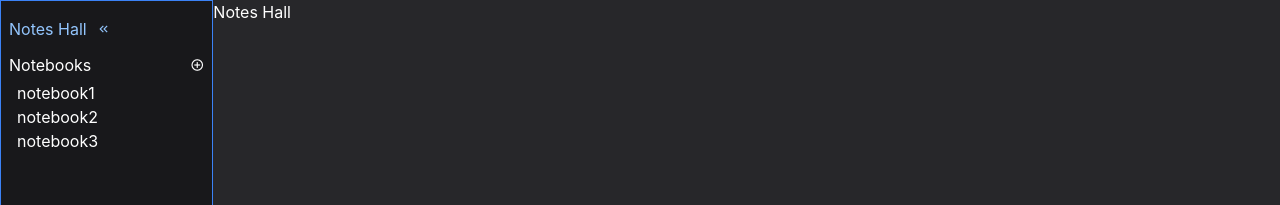
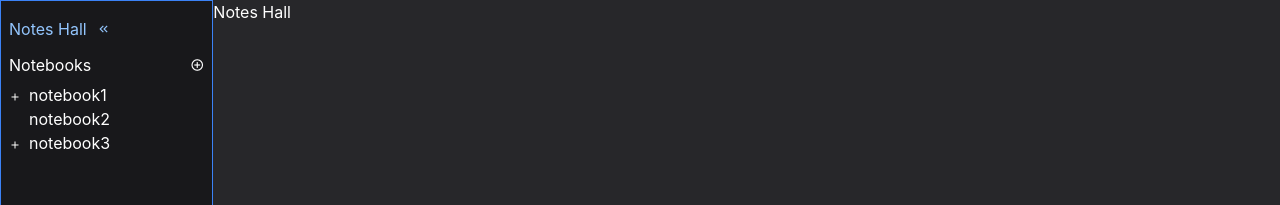
Before and after one commit to daoyzheng/notecraft, a React (Vite) app: page / in a window 1280 px wide. Shown: the top 205 px of the page. Built offline with nearby package versions, Linux system fonts and the light colour scheme.

Commit message:
modify notebook list styling

```diff
--- a/src/components/notebookList/NotebookList.tsx
+++ b/src/components/notebookList/NotebookList.tsx
@@ -12,22 +12,11 @@ interface Props {
 }
 const NotebookList = observer(({ notebookList, currentFocus, onSelectNotebook }: Props) => {
   const { currentNotebook, setCurrentNotebook } = NotebookStore
-  const { currentRootNotebook } = GlobalNavigationStore
   function handleSelectNotebook (notebook: INotebook) {
     setCurrentNotebook(notebook)
     onSelectNotebook && onSelectNotebook(notebook)
   }
 
-  function isExpandNotebooks(notebook: INotebook, currentRootNotebook: INotebook|null): boolean {
-    if (!currentRootNotebook || currentRootNotebook.children.length === 0) return false
-    if (notebook.id === currentRootNotebook.id) return true
-    let found = false
-    for (const child of currentRootNotebook.children) {
-      found = isExpandNotebooks(notebook, child)
-      if (found) break
-    }
-    return found
-  }
   function isWithinParent (notebook: INotebook): boolean {
     if (notebook.children.length === 0 || !currentNotebook) return false
     let found = notebook.children.some(child => child.id === currentNotebook.id)
@@ -40,15 +29,18 @@ const NotebookList = observer(({ notebookList, currentFocus, onSelectNotebook }:
   }
 
   return (
-    <ul className="ml-2">
+    <ul>
       {notebookList.map(notebook => {
         return (
           <li key={notebook.id}>
-            <NotebookItem
-              isActive={currentFocus == menuOptions.notebook && !!currentNotebook?.id && currentNotebook.id === notebook.id}
-              notebook={notebook}
-              onClick={handleSelectNotebook}
-            />
+            <div className="flex items-center">
+              <i className={`material-icons text-xs mt-1 mr-2 ${notebook.children.length > 0 ? 'cursor-pointer' : 'text-transparent'}`}>add</i>
+              <NotebookItem
+                isActive={currentFocus == menuOptions.notebook && !!currentNotebook?.id && currentNotebook.id === notebook.id}
+                notebook={notebook}
+                onClick={handleSelectNotebook}
+              />
+            </div>
             {
               notebook.children.length > 0 && (currentNotebook?.id === notebook.id || isWithinParent(notebook)) &&
               <NotebookList
--- a/src/index.css
+++ b/src/index.css
@@ -1,6 +1,21 @@
 @tailwind base;
 @tailwind components;
 @tailwind utilities;
+
+
+@layer base {
+  ul, ol {
+    list-style: none;
+    margin-bottom: 2px;
+    margin-top: 2px;
+  }
+  li ul li {
+    margin-left: 15px;
+    margin-bottom: 2px;
+    margin-top: 2px;
+    list-style-position: outside;
+  }
+}
 
 body {
   margin: 0;
```
